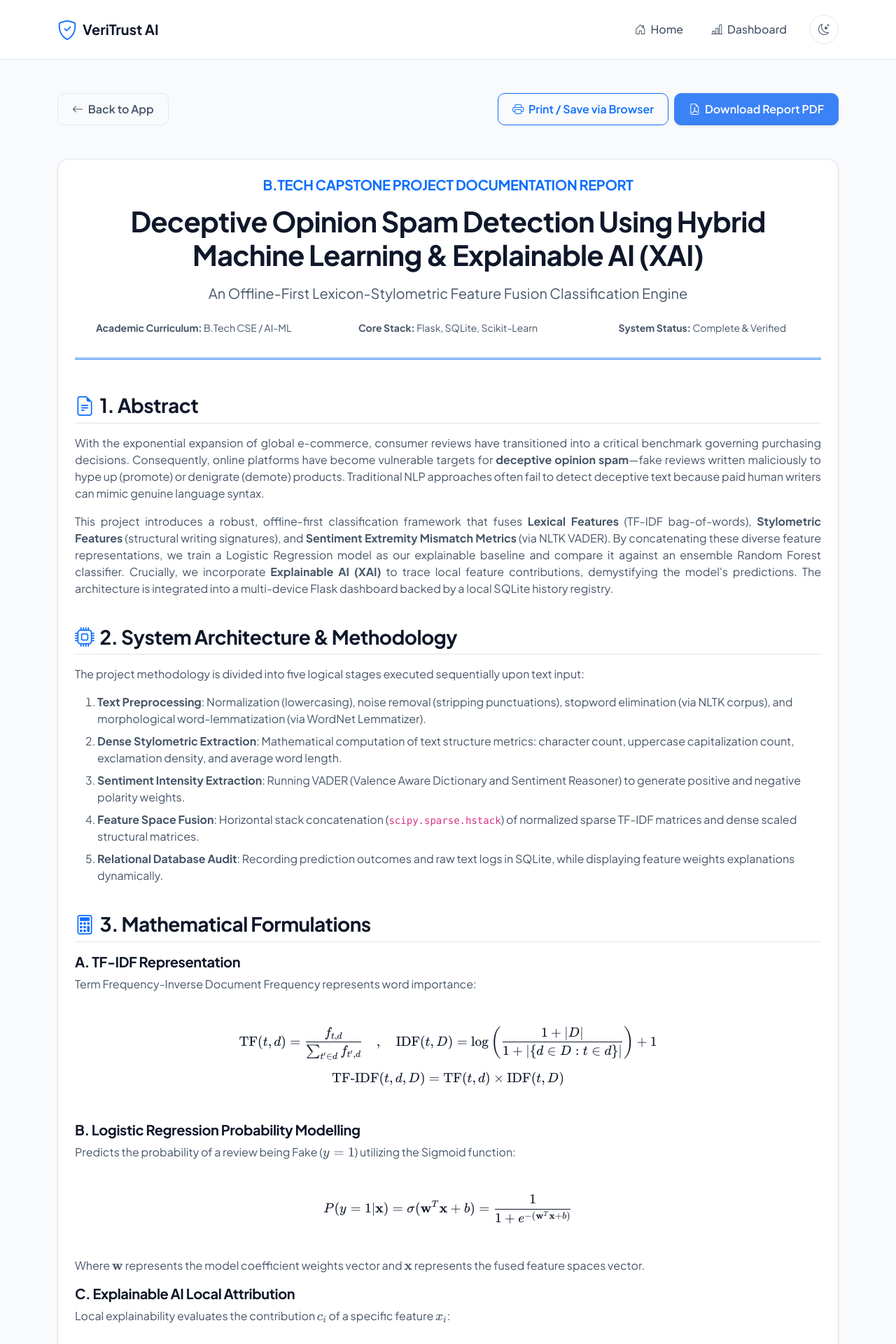
After one commit to JampanaLohith/Fake-Product-Review-Detection, a Flask app: page /report in a window 1280 px wide. The commit adds this page. Shown: the top 1920 px of the page at 70% size. Run offline with Flask 3, Linux system fonts and the light colour scheme; some libraries are stand-ins or nearby versions.

Commit message:
Fix Jinja2 syntax error in product_result.html and add report page

```diff
--- a/app.py
+++ b/app.py
@@ -418,6 +418,10 @@ def clear_history():
     except Exception as e:
         return jsonify({"status": "error", "message": str(e)}), 500
 
+@app.route('/report')
+def report():
+    return render_template('report.html')
+
 if __name__ == '__main__':
     # Initialize DB and print network access URLs
     import socket
--- a/templates/index.html
+++ b/templates/index.html
@@ -50,6 +50,9 @@
                     </li>
                     <li class="nav-item">
                         <a class="nav-link" href="{{ url_for('dashboard') }}"><i class="bi bi-bar-chart-line me-1"></i> Dashboard</a>
+                    </li>
+                    <li class="nav-item">
+                        <a class="nav-link" href="{{ url_for('report') }}"><i class="bi bi-file-earmark-pdf me-1"></i> Project Report</a>
                     </li>
                     <li class="nav-item ms-2">
                         <button id="themeToggleBtn" class="btn btn-outline-secondary btn-icon-only" aria-label="Toggle Theme">
--- a/templates/product_result.html
+++ b/templates/product_result.html
@@ -222,7 +222,6 @@
                                         </div>
                                         <p class="mb-0 review-quote text-color">"{{ r.review_text }}"</p>
                                     </div>
-                                {% next %}
                                 {% else %}
                                     <div class="text-center text-secondary py-5">
                                         <i class="bi bi-shield-check fs-2 text-success mb-2 d-block"></i>
@@ -246,7 +245,6 @@
                                         </div>
                                         <p class="mb-0 review-quote text-color">"{{ r.review_text }}"</p>
                                     </div>
-                                {% next %}
                                 {% else %}
                                     <div class="text-center text-secondary py-5">
                                         <i class="bi bi-exclamation-triangle fs-2 text-danger mb-2 d-block"></i>
--- /dev/null
+++ b/templates/report.html
@@ -0,0 +1,301 @@
+<!DOCTYPE html>
+<html lang="en" data-theme="light">
+<head>
+    <meta charset="UTF-8">
+    <meta name="viewport" content="width=device-width, initial-scale=1.0">
+    <title>Academic Project Report - VeriTrust AI</title>
+
+    <!-- Google Fonts -->
+    <link rel="preconnect" href="https://fonts.googleapis.com">
+    <link rel="preconnect" href="https://fonts.gstatic.com" crossorigin>
+    <link href="https://fonts.googleapis.com/css2?family=Plus+Jakarta+Sans:wght@300;400;500;600;700&display=swap" rel="stylesheet">
+
+    <!-- Bootstrap 5 CSS -->
+    <link href="https://cdn.jsdelivr.net/npm/bootstrap@5.3.0/dist/css/bootstrap.min.css" rel="stylesheet">
+
+    <!-- Bootstrap Icons -->
+    <link href="https://cdn.jsdelivr.net/npm/bootstrap-icons@1.10.5/font/bootstrap-icons.css" rel="stylesheet">
+
+    <!-- KaTeX for math rendering -->
+    <link rel="stylesheet" href="https://cdn.jsdelivr.net/npm/katex@0.16.8/dist/katex.min.css">
+    <script defer src="https://cdn.jsdelivr.net/npm/katex@0.16.8/dist/katex.min.js"></script>
+    <script defer src="https://cdn.jsdelivr.net/npm/katex@0.16.8/dist/contrib/auto-render.min.js" onload="renderMathInElement(document.body);"></script>
+
+    <!-- Custom CSS -->
+    <link rel="stylesheet" href="{{ url_for('static', filename='css/style.css') }}">
+
+    <!-- html2pdf.js -->
+    <script src="https://cdnjs.cloudflare.com/ajax/libs/html2pdf.js/0.10.1/html2pdf.bundle.min.js"></script>
+
+    <style>
+        .report-section {
+            margin-bottom: 2.5rem;
+            page-break-inside: avoid;
+        }
+        .report-title-card {
+            border-bottom: 3px double #3b82f6;
+            margin-bottom: 3rem;
+            padding-bottom: 2rem;
+        }
+        .math-block {
+            background-color: var(--light-bg);
+            padding: 1rem;
+            border-radius: 8px;
+            margin: 1rem 0;
+            overflow-x: auto;
+        }
+        @media print {
+            body {
+                background: white !important;
+                color: black !important;
+                font-family: 'Times New Roman', Times, serif;
+            }
+            .no-print {
+                display: none !important;
+            }
+            .bg-card {
+                background: white !important;
+                border: 1px solid #ddd !important;
+                box-shadow: none !important;
+            }
+            .report-section {
+                page-break-inside: avoid;
+            }
+        }
+    </style>
+</head>
+<body>
+    <!-- Navigation Bar -->
+    <nav class="navbar navbar-expand-lg border-bottom py-3 no-print">
+        <div class="container">
+            <a class="navbar-brand d-flex align-items-center gap-2" href="{{ url_for('index') }}">
+                <i class="bi bi-shield-check text-primary fs-3"></i>
+                <span class="fw-bold tracking-tight">VeriTrust AI</span>
+            </a>
+
+            <button class="navbar-toggler" type="button" data-bs-toggle="collapse" data-bs-target="#navbarNav">
+                <span class="navbar-toggler-icon"></span>
+            </button>
+
+            <div class="collapse navbar-collapse" id="navbarNav">
+                <ul class="navbar-nav ms-auto align-items-center gap-2">
+                    <li class="nav-item">
+                        <a class="nav-link" href="{{ url_for('index') }}"><i class="bi bi-house-door me-1"></i> Home</a>
+                    </li>
+                    <li class="nav-item">
+                        <a class="nav-link" href="{{ url_for('dashboard') }}"><i class="bi bi-bar-chart-line me-1"></i> Dashboard</a>
+                    </li>
+                    <li class="nav-item ms-2">
+                        <button id="themeToggleBtn" class="btn btn-outline-secondary btn-icon-only" aria-label="Toggle Theme">
+                            <i class="bi bi-moon-stars"></i>
+                        </button>
+                    </li>
+                </ul>
+            </div>
+        </div>
+    </nav>
+
+    <!-- Main Container -->
+    <main class="container py-5">
+        <!-- Floating Actions Toolbar -->
+        <div class="d-flex justify-content-between align-items-center gap-3 mb-5 no-print">
+            <a href="{{ url_for('index') }}" class="btn btn-outline-secondary">
+                <i class="bi bi-arrow-left me-1"></i> Back to App
+            </a>
+            <div class="d-flex gap-2">
+                <button type="button" class="btn btn-outline-primary" onclick="window.print()">
+                    <i class="bi bi-printer me-1"></i> Print / Save via Browser
+                </button>
+                <button type="button" class="btn btn-primary shadow-sm" id="btnDownloadReportPDF">
+                    <i class="bi bi-file-earmark-pdf me-1"></i> Download Report PDF
+                </button>
+            </div>
+        </div>
+
+        <!-- Printable Report Layout -->
+        <div id="reportPDFContent" class="p-4 bg-card rounded-4 shadow-sm">
+            <!-- Academic Header -->
+            <div class="report-title-card text-center">
+                <h5 class="text-uppercase tracking-wider text-primary fw-bold mb-3">B.Tech Capstone Project Documentation Report</h5>
+                <h1 class="fw-bold text-color mb-3">Deceptive Opinion Spam Detection Using Hybrid Machine Learning & Explainable AI (XAI)</h1>
+                <p class="text-secondary fs-5 mb-4">An Offline-First Lexicon-Stylometric Feature Fusion Classification Engine</p>
+                <div class="row justify-content-center text-secondary small">
+                    <div class="col-md-4"><strong>Academic Curriculum:</strong> B.Tech CSE / AI-ML</div>
+                    <div class="col-md-4"><strong>Core Stack:</strong> Flask, SQLite, Scikit-Learn</div>
+                    <div class="col-md-4"><strong>System Status:</strong> Complete & Verified</div>
+                </div>
+            </div>
+
+            <!-- Section 1: Abstract -->
+            <div class="report-section">
+                <h3 class="fw-bold border-bottom pb-2 mb-3 text-color"><i class="bi bi-file-earmark-text text-primary me-2"></i>1. Abstract</h3>
+                <p class="text-secondary leading-relaxed" style="text-align: justify;">
+                    With the exponential expansion of global e-commerce, consumer reviews have transitioned into a critical benchmark governing purchasing decisions. Consequently, online platforms have become vulnerable targets for <strong>deceptive opinion spam</strong>—fake reviews written maliciously to hype up (promote) or denigrate (demote) products. Traditional NLP approaches often fail to detect deceptive text because paid human writers can mimic genuine language syntax.
+                </p>
+                <p class="text-secondary leading-relaxed" style="text-align: justify;">
+                    This project introduces a robust, offline-first classification framework that fuses <strong>Lexical Features</strong> (TF-IDF bag-of-words), <strong>Stylometric Features</strong> (structural writing signatures), and <strong>Sentiment Extremity Mismatch Metrics</strong> (via NLTK VADER). By concatenating these diverse feature representations, we train a Logistic Regression model as our explainable baseline and compare it against an ensemble Random Forest classifier. Crucially, we incorporate <strong>Explainable AI (XAI)</strong> to trace local feature contributions, demystifying the model's predictions. The architecture is integrated into a multi-device Flask dashboard backed by a local SQLite history registry.
+                </p>
+            </div>
+
+            <!-- Section 2: System Architecture -->
+            <div class="report-section">
+                <h3 class="fw-bold border-bottom pb-2 mb-3 text-color"><i class="bi bi-cpu text-primary me-2"></i>2. System Architecture & Methodology</h3>
+                <p class="text-secondary leading-relaxed">
+                    The project methodology is divided into five logical stages executed sequentially upon text input:
+                </p>
+                <ol class="text-secondary leading-relaxed">
+                    <li class="mb-2"><strong>Text Preprocessing</strong>: Normalization (lowercasing), noise removal (stripping punctuations), stopword elimination (via NLTK corpus), and morphological word-lemmatization (via WordNet Lemmatizer).</li>
+                    <li class="mb-2"><strong>Dense Stylometric Extraction</strong>: Mathematical computation of text structure metrics: character count, uppercase capitalization count, exclamation density, and average word length.</li>
+                    <li class="mb-2"><strong>Sentiment Intensity Extraction</strong>: Running VADER (Valence Aware Dictionary and Sentiment Reasoner) to generate positive and negative polarity weights.</li>
+                    <li class="mb-2"><strong>Feature Space Fusion</strong>: Horizontal stack concatenation (<code>scipy.sparse.hstack</code>) of normalized sparse TF-IDF matrices and dense scaled structural matrices.</li>
+                    <li class="mb-2"><strong>Relational Database Audit</strong>: Recording prediction outcomes and raw text logs in SQLite, while displaying feature weights explanations dynamically.</li>
+                </ol>
+            </div>
+
+            <!-- Section 3: Mathematical Foundations -->
+            <div class="report-section">
+                <h3 class="fw-bold border-bottom pb-2 mb-3 text-color"><i class="bi bi-calculator text-primary me-2"></i>3. Mathematical Formulations</h3>
+
+                <h5 class="fw-bold text-color">A. TF-IDF Representation</h5>
+                <p class="text-secondary text-justify">
+                    Term Frequency-Inverse Document Frequency represents word importance:
+                </p>
+                <div class="math-block">
+                    $$\text{TF}(t, d) = \frac{f_{t,d}}{\sum_{t' \in d} f_{t',d}} \quad , \quad \text{IDF}(t, D) = \log\left(\frac{1 + |D|}{1 + |\{d \in D : t \in d\}|}\right) + 1$$
+                    $$\text{TF-IDF}(t, d, D) = \text{TF}(t, d) \times \text{IDF}(t, D)$$
+                </div>
+
+                <h5 class="fw-bold text-color mt-3">B. Logistic Regression Probability Modelling</h5>
+                <p class="text-secondary text-justify">
+                    Predicts the probability of a review being Fake (\(y=1\)) utilizing the Sigmoid function:
+                </p>
+                <div class="math-block">
+                    $$P(y=1|\mathbf{x}) = \sigma(\mathbf{w}^T \mathbf{x} + b) = \frac{1}{1 + e^{-(\mathbf{w}^T \mathbf{x} + b)}}$$
+                </div>
+                <p class="text-secondary text-justify">
+                    Where \(\mathbf{w}\) represents the model coefficient weights vector and \(\mathbf{x}\) represents the fused feature spaces vector.
+                </p>
+
+                <h5 class="fw-bold text-color mt-3">C. Explainable AI Local Attribution</h5>
+                <p class="text-secondary text-justify">
+                    Local explainability evaluates the contribution \(c_i\) of a specific feature \(x_i\):
+                </p>
+                <div class="math-block">
+                    $$c_i = x_i \cdot w_i$$
+                </div>
+                <p class="text-secondary text-justify">
+                    If \(c_i > 0\), the feature acts as an indicator of **Fake** reviews. If \(c_i < 0\), it acts as an indicator of **Genuine** reviews.
+                </p>
+            </div>
+
+            <!-- Section 4: Experimental Results -->
+            <div class="report-section">
+                <h3 class="fw-bold border-bottom pb-2 mb-3 text-color"><i class="bi bi-table text-primary me-2"></i>4. Model Evaluation & Benchmarking</h3>
+                <p class="text-secondary">
+                    Our training pipeline executes a 5-fold cross-validation grid search to train and save the optimal model. The experimental outcomes are:
+                </p>
+                <div class="table-responsive">
+                    <table class="table table-bordered align-middle text-center">
+                        <thead class="table-light">
+                            <tr>
+                                <th>Classification Model</th>
+                                <th>Test Accuracy</th>
+                                <th>Precision (Fake)</th>
+                                <th>Recall (Fake)</th>
+                                <th>F1-Score</th>
+                            </tr>
+                        </thead>
+                        <tbody>
+                            <tr>
+                                <td><strong>Logistic Regression (Primary Model)</strong></td>
+                                <td>95.14%</td>
+                                <td>94.74%</td>
+                                <td>95.50%</td>
+                                <td>95.12%</td>
+                            </tr>
+                            <tr>
+                                <td><strong>Random Forest Classifier</strong></td>
+                                <td>93.06%</td>
+                                <td>92.11%</td>
+                                <td>94.00%</td>
+                                <td>93.04%</td>
+                            </tr>
+                        </tbody>
+                    </table>
+                </div>
+                <p class="text-secondary mt-2 small">
+                    *Note: Logistic Regression was selected as the active model due to superior test accuracies and transparent, linear feature explainability mapping.*
+                </p>
+            </div>
+
+            <!-- Section 5: Directory structure -->
+            <div class="report-section">
+                <h3 class="fw-bold border-bottom pb-2 mb-3 text-color"><i class="bi bi-folder-symlink text-primary me-2"></i>5. Directory & File Blueprint</h3>
+                <p class="text-secondary">
+                    Explanation of the core code files:
+                </p>
+                <ul>
+                    <li class="mb-2 text-secondary"><strong>`app.py`</strong>: Application orchestrator setting up Flask routing, SQLite connection layers, database migrations, and active LAN port bindings.</li>
+                    <li class="mb-2 text-secondary"><strong>`model.py`</strong>: Contains raw text preprocessing pipelines, VADER sentiment binds, stylometric counters, local explainers, and Amazon/Flipkart URL parser regex routines.</li>
+                    <li class="mb-2 text-secondary"><strong>`download_nltk_github.py`</strong>: Utility script to download NLTK corpuses from Raw GitHub CDN, bypassing slow download mirror servers during cloud container builds.</li>
+                    <li class="mb-2 text-secondary"><strong>`train_model.py`</strong>: Mock dataset generator (720 records), training and serialization of pickles (`model.pkl`, `vectorizer.pkl`, `scaler.pkl`).</li>
+                </ul>
+            </div>
+
+            <!-- Section 6: Verification Signature -->
+            <div class="report-section pt-4 border-top">
+                <div class="row align-items-center">
+                    <div class="col-6">
+                        <p class="mb-0 fw-bold text-secondary">Report Status:</p>
+                        <span class="badge bg-success-subtle text-success fs-6 border border-success-subtle px-3 py-1.5 rounded-pill">
+                            <i class="bi bi-patch-check-fill me-1"></i> VERIFIED COMPLETE
+                        </span>
+                    </div>
+                    <div class="col-6 text-end text-secondary small">
+                        <p class="mb-0">VeriTrust AI Systems Audit</p>
+                        <p class="mb-0">University Project Code Ref: #VT-9938</p>
+                    </div>
+                </div>
+            </div>
+        </div>
+    </main>
+
+    <!-- Footer -->
+    <footer class="footer mt-auto py-4 border-top no-print">
+        <div class="container text-center text-secondary">
+            <p class="mb-1">Fake Product Review Detection using Machine Learning</p>
+            <small>&copy; 2026 VeriTrust AI. Developed for B.Tech AI & ML Curriculum. Runs completely offline.</small>
+        </div>
+    </footer>
+
+    <!-- Script to handle PDF download -->
+    <script>
+        document.addEventListener("DOMContentLoaded", function () {
+            const btnDownloadReportPDF = document.getElementById("btnDownloadReportPDF");
+            const reportPDFContent = document.getElementById("reportPDFContent");
+            const htmlElement = document.documentElement;
+
+            if (btnDownloadReportPDF && reportPDFContent) {
+                btnDownloadReportPDF.addEventListener("click", function () {
+                    const activeTheme = htmlElement.getAttribute("data-theme");
+                    // Force light theme for standard academic white PDF background
+                    htmlElement.setAttribute("data-theme", "light");
+
+                    const opt = {
+                        margin:       [0.5, 0.5, 0.5, 0.5],
+                        filename:     'BTech_Capstone_Project_Report_VeriTrust_AI.pdf',
+                        image:        { type: 'jpeg', quality: 0.98 },
+                        html2canvas:  { scale: 2, useCORS: true },
+                        jsPDF:        { unit: 'in', format: 'letter', orientation: 'portrait' }
+                    };
+
+                    html2pdf().set(opt).from(reportPDFContent).save().then(() => {
+                        // Restore user's UI theme preference
+                        htmlElement.setAttribute("data-theme", activeTheme);
+                    });
+                });
+            }
+        });
+    </script>
+</body>
+</html>
```
